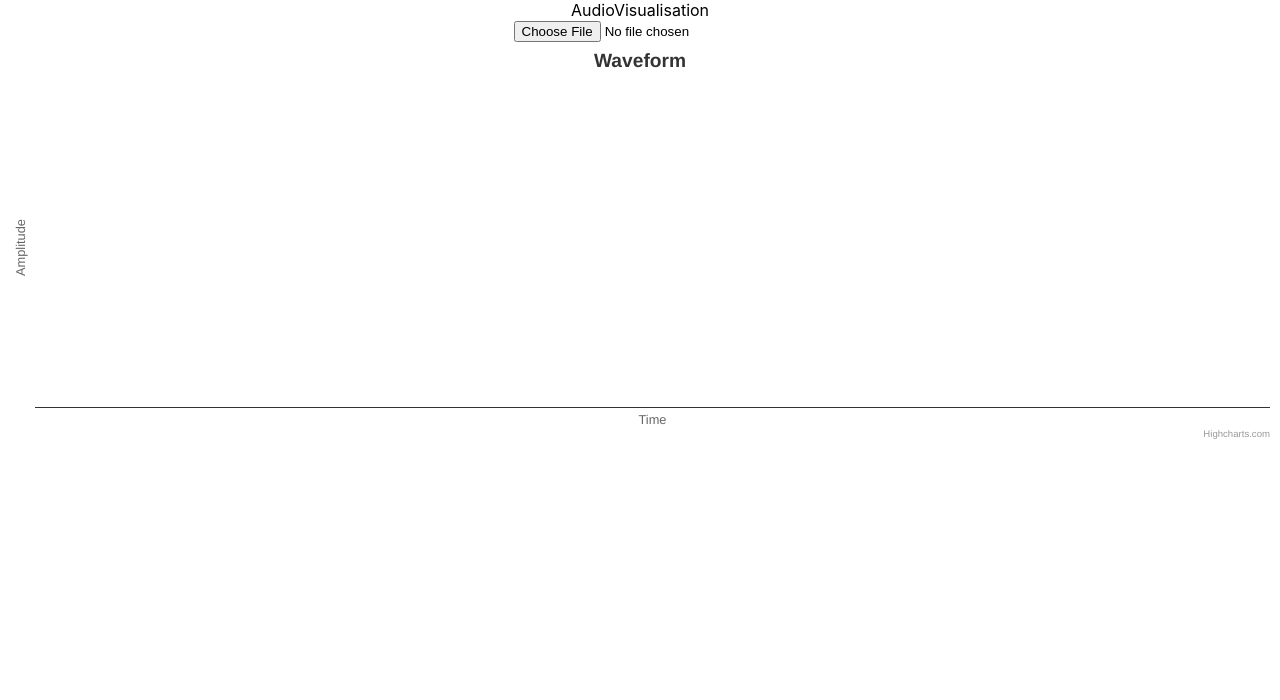
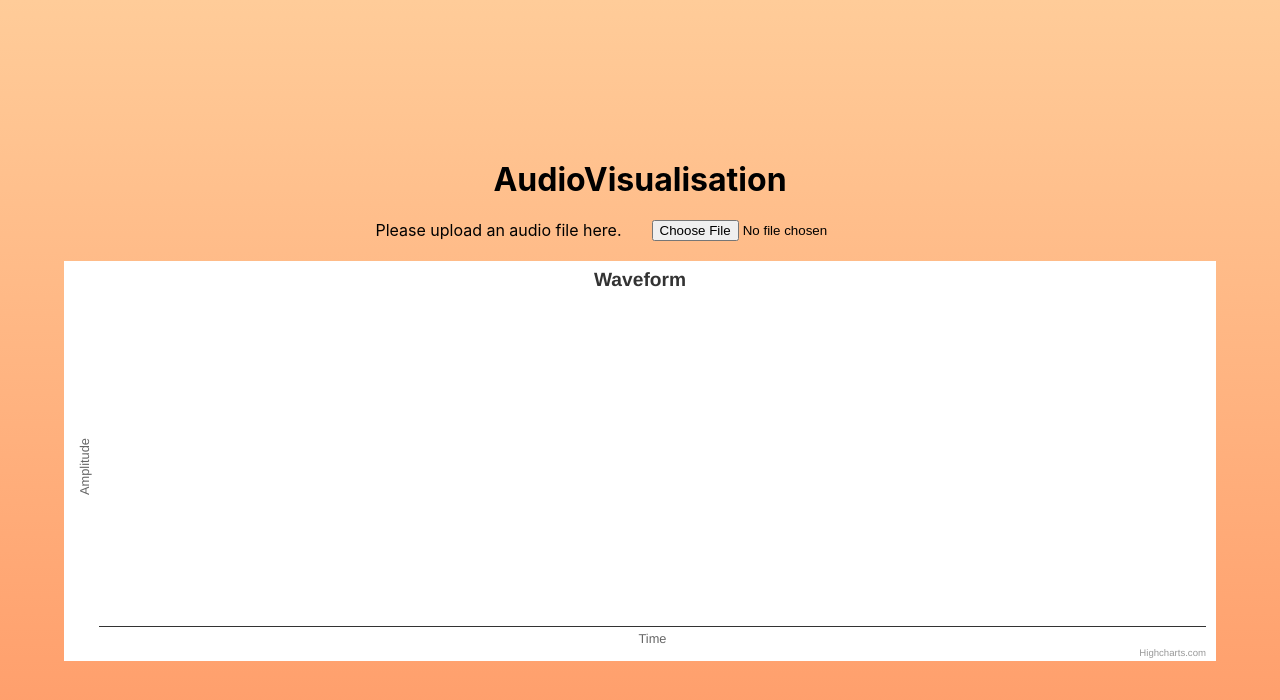
Before and after one commit to LakmaNeha/AudioVisualisation, a React (Create React App) app: page / in a window 1280 px wide. Shown: the top 700 px of the page. Built offline with nearby package versions, Linux system fonts and the light colour scheme.

Commit message:
feat: added css and refactored code

```diff
--- a/package.json
+++ b/package.json
@@ -36,5 +36,8 @@
       "last 1 firefox version",
       "last 1 safari version"
     ]
+  },
+  "devDependencies": {
+    "node-sass": "^7.0.3"
   }
 }
--- /dev/null
+++ b/src/audioVisualisation/AudioVisualisation.css
@@ -0,0 +1,43 @@
+.audioVisualisationApp {
+  height: 100vh;
+  background: linear-gradient(to bottom, #ffcc99 0%, #ff9966 100%);
+  display: flex;
+  flex-direction: column;
+  justify-content: center;
+  align-items: center;
+}
+.audioInput {
+  display: flex;
+  justify-content: center;
+  margin-bottom: 20px;
+}
+input {
+  margin-left: 30px;
+}
+.audioPlayer {
+  margin: 20px 0 20px 0;
+  display: flex;
+  align-items: center;
+}
+.inputWrapper {
+  display: flex;
+  flex-direction: column;
+}
+.highchart {
+  width: 90%;
+}
+button {
+  height: 40px;
+  min-width: 100px;
+  padding: 0 20px;
+  border: none;
+  border-radius: 20px;
+  background-color: #26cbd7;
+  color: #ffffff;
+  font-weight: bold;
+
+  &:hover {
+    color: #ffffff;
+    background-color: #009094;
+  }
+}
--- a/src/audioVisualisation/AudioVisualisation.tsx
+++ b/src/audioVisualisation/AudioVisualisation.tsx
@@ -1,82 +1,18 @@
-import React, { useState, useEffect} from "react";
+import React, { useState, useEffect } from "react";
 import Highcharts from "highcharts";
 import HighchartsReact from "highcharts-react-official";
+
+import { convertAudioToWaveformPoints, getOptions } from "./helpers";
+import AudioPlayer from "./audioPlayer/AudioPlayer";
+
+import "./AudioVisualisation.css";
+
 
 const AudioVisualisation = () => {
   const [waveformPoints, setWaveformPoints] = useState<Array<any>>([]);
   const [chartOptions, setChartOptions] = useState<any>({});
   const [audioPlayer, setAudioPlayer] = useState<any>(null);
-  const [isPlaying, setIsPlaying] = useState<boolean>(false);
   const [volume, setVolume] = useState<number>(1.0);
-
-  const getOptions = () => {
-    const generateDownSampledData = () => {
-      const originalData = (waveformPoints as any)?.map((point) => [
-        point.x,
-        point.y,
-      ]);
-      const desiredDataPoints = 1000;
-      const samplingInterval = Math.floor(
-        originalData?.length / desiredDataPoints,
-      );
-
-      const sampledData: any = [];
-      for (let i = 0; i < originalData?.length; i += samplingInterval) {
-        sampledData.push(originalData[i]);
-      }
-      return sampledData;
-    };
-    return {
-      chart: {
-        type: "line",
-      },
-      title: {
-        text: "Waveform",
-      },
-      xAxis: {
-        title: {
-          text: "Time",
-        },
-      },
-      yAxis: {
-        title: {
-          text: "Amplitude",
-        },
-      },
-      legend: {
-        enabled: false,
-      },
-      series: [
-        {
-          data: generateDownSampledData() || [],
-          lineWidth: 1,
-          color: "green",
-        },
-      ],
-    };
-  };
-
-  const playAudio = () => {
-    if (audioPlayer) {
-      audioPlayer.play();
-      setIsPlaying(true);
-    }
-  };
-
-  const pauseAudio = () => {
-    if (audioPlayer) {
-      audioPlayer.pause();
-      setIsPlaying(false);
-  };
-}
-
-  const handleVolumeChange = (e) => {
-    const newVolume = parseFloat(e.target.value);
-    setVolume(newVolume);
-    if (audioPlayer) {
-      audioPlayer.volume = newVolume;
-    }
-  };
 
   const decodeAudioFile = (file) => {
     return new Promise((resolve, reject) => {
@@ -108,19 +44,6 @@ const AudioVisualisation = () => {
       fileReader.readAsArrayBuffer(file);
     });
   };
-  const convertAudioToWaveformPoints = (audioData) => {
-    const waveformPoints: any = [];
-
-    for (let i = 0; i < audioData.length; i++) {
-      const point = {
-        x: i,
-        y: audioData[i],
-      };
-      waveformPoints.push(point);
-    }
-
-    return waveformPoints;
-  };
 
   const handleFileUpload = async (e) => {
     const file = e.target.files[0];
@@ -140,31 +63,27 @@ const AudioVisualisation = () => {
   };
 
   useEffect(() => {
-    const options = getOptions();
+    const options = getOptions(waveformPoints);
     setChartOptions(options);
   }, [waveformPoints]);
 
-
   return (
-    <div>
-      <div>AudioVisualisation</div>
-      <input type="file" onChange={handleFileUpload} />
+    <div className="audioVisualisationApp">
+      <h1>AudioVisualisation</h1>
+      <div className="audioInput">
+        <div>Please upload an audio file here.</div>
+        <input type="file" onChange={handleFileUpload} />
+      </div>
       {audioPlayer && (
-        <div>
-          <button onClick={isPlaying ? pauseAudio : playAudio}>
-            {isPlaying ? "Pause" : "Play"}
-          </button>
-          <input
-            type="range"
-            min="0"
-            max="1"
-            step="0.01"
-            value={volume}
-            onChange={handleVolumeChange}
-          />
-        </div>
+        <AudioPlayer
+          volume={volume}
+          setVolume={setVolume}
+          audioPlayer={audioPlayer}
+        />
       )}
-      <HighchartsReact highcharts={Highcharts} options={chartOptions} />
+      <div className="highchart">
+        <HighchartsReact highcharts={Highcharts} options={chartOptions} />
+      </div>
     </div>
   );
 };
--- /dev/null
+++ b/src/audioVisualisation/audioPlayer/AudioPlayer.tsx
@@ -0,0 +1,59 @@
+import React, { FC, ReactElement, useState } from "react";
+
+type AudioPlayerProps = {
+  volume: number;
+  setVolume: (x) => void;
+  audioPlayer: any;
+};
+
+const AudioPlayer: FC<AudioPlayerProps> = ({
+  audioPlayer,
+  volume,
+  setVolume,
+}: AudioPlayerProps): ReactElement => {
+  const [isPlaying, setIsPlaying] = useState<boolean>(false);
+
+  const playAudio = () => {
+    if (audioPlayer) {
+      audioPlayer.play();
+      setIsPlaying(true);
+    }
+  };
+
+  const pauseAudio = () => {
+    if (audioPlayer) {
+      audioPlayer.pause();
+      setIsPlaying(false);
+    }
+  };
+
+  const handleVolumeChange = (e) => {
+    const newVolume = parseFloat(e.target.value);
+    setVolume(newVolume);
+    if (audioPlayer) {
+      audioPlayer.volume = newVolume;
+    }
+  };
+
+  return (
+    <div className="audioPlayer">
+      <button onClick={isPlaying ? pauseAudio : playAudio}>
+        {isPlaying ? "Pause" : "Play"}
+      </button>
+      <div className="inputWrapper">
+        {" "}
+        <input
+          type="range"
+          min="0"
+          max="1"
+          step="0.01"
+          value={volume}
+          onChange={handleVolumeChange}
+        />
+        <div>Volume</div>
+      </div>
+    </div>
+  );
+};
+
+export default AudioPlayer;
--- /dev/null
+++ b/src/audioVisualisation/helpers.ts
@@ -0,0 +1,60 @@
+export const convertAudioToWaveformPoints = (audioData) => {
+    const waveformPoints: any = [];
+
+    for (let i = 0; i < audioData.length; i++) {
+      const point = {
+        x: i,
+        y: audioData[i],
+      };
+      waveformPoints.push(point);
+    }
+
+    return waveformPoints;
+  };
+
+ export const getOptions = (waveformPoints) => {
+    const generateDownSampledData = () => {
+      const originalData = (waveformPoints as any)?.map((point) => [
+        point.x,
+        point.y,
+      ]);
+      const desiredDataPoints = 1000;
+      const samplingInterval = Math.floor(
+        originalData?.length / desiredDataPoints,
+      );
+
+      const sampledData: any = [];
+      for (let i = 0; i < originalData?.length; i += samplingInterval) {
+        sampledData.push(originalData[i]);
+      }
+      return sampledData;
+    };
+    return {
+      chart: {
+        type: "line",
+      },
+      title: {
+        text: "Waveform",
+      },
+      xAxis: {
+        title: {
+          text: "Time",
+        },
+      },
+      yAxis: {
+        title: {
+          text: "Amplitude",
+        },
+      },
+      legend: {
+        enabled: false,
+      },
+      series: [
+        {
+          data: generateDownSampledData() || [],
+          lineWidth: 1,
+          color: "green",
+        },
+      ],
+    };
+  };
```
Also changed, not shown: 1 other file (tests, documents, lock files or other folders).
